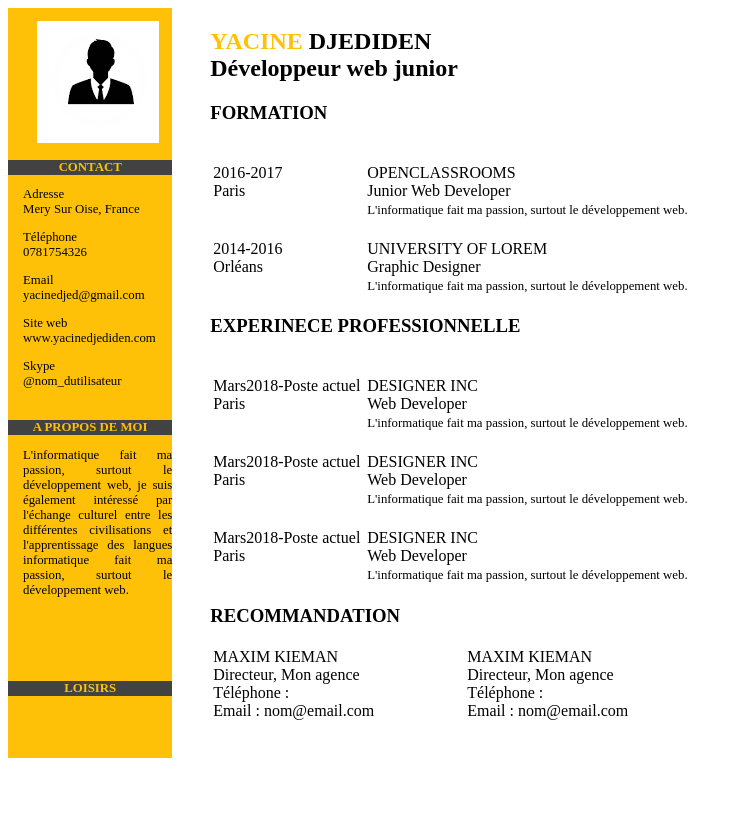
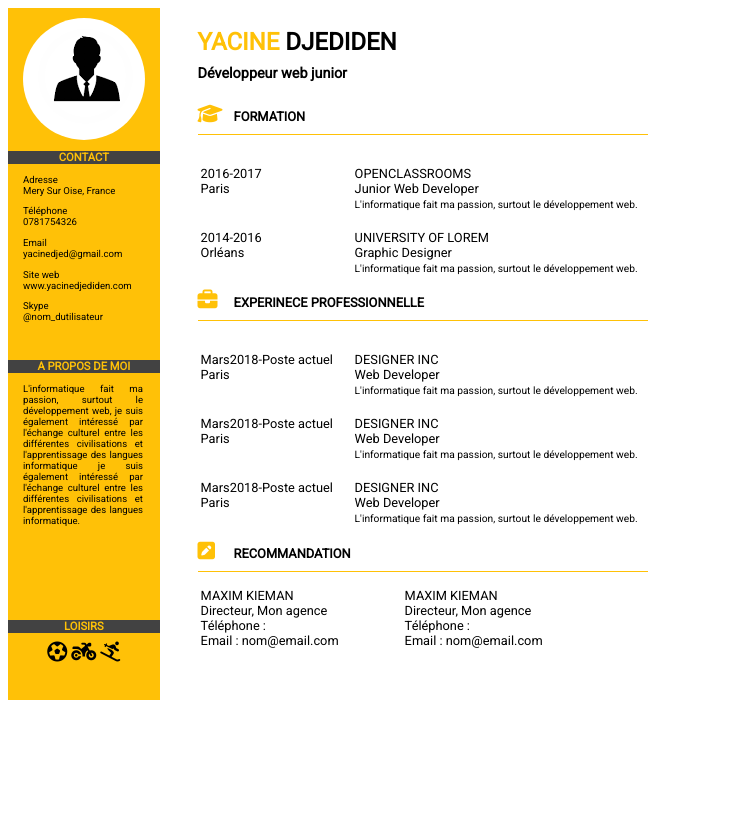
Before and after one commit to YacineDjediden/YacineDjediden.github.io, a plain HTML site: page index.html in a window 1280 px wide. Shown: the whole page, without its empty margins (0-742 px from the left). After the commit the page ends 800 px from the top, so only its background shows below. Drawn offline with Linux system fonts and the light colour scheme.

Commit message:
Ajout table et icones,borders

```diff
--- a/css/styles.css
+++ b/css/styles.css
@@ -1,29 +1,34 @@
 .charset {
     font-size: 0.8em;
-    /*width: 17%;*/
+    /*max-width: ...px;*/
 }
 td {
     /*width: 50%;*/
     min-width: 150px;
-    /*font-size: 0.6em;*/
+    font-size: 0.8em;
 }
 p{
     text-align: justify;
-    font-size: 0.8em;
-    max-width: 150px;
+    font-size: 0.6em;
+    max-width: 120px;
     margin-left: 15px;
 }
 .photo {
-    text-align: center;
+    /*border-radius: 20px / 10px;
+    text-align: center;*/
+}
+img {
+    border-radius: 80px / 80px;
+     text-align: center;
 }
 #gauche {
     /*border: 1px solid black;*/
-    width: 13%;
-    height: 750px;
+    width: 12%;
+    /*height: 750px;*/
     float: left;
     background-color: rgb(255,193,7);
     text-align: center;
-    /*margin: auto; *//* On peut donc demander à ce que le bloc soit centré avec auto*/
+    margin: auto; /* On peut donc demander à ce que le bloc soit centré avec auto*/
     /*margin-bottom: 20px;*/
 }
 #gauche h2 {
@@ -31,30 +36,42 @@ p{
     background-color: rgb(66,66,66); /*grey;*/
     color: rgb(255,193,7);
     text-transform: uppercase;
-    font-size: 0.8em;
-    /*height: 20px;*/
+    font-size: 0.7em;
+}
+body {
+    font-family: "Roboto";
 }
 #contact {
-    height: 250px;
+    height: 200px;
 }
 #apropos {
     height: 250px;
 }
 #loisirs {
-  height: 150px;
+  height: 80px;
 }
 #droite {
     float: right;
-    width: 84%;
+    width: 85%;
     height: 750px;
     /*text-align: justify;*/
-    /*margin: auto;*/
+    margin: auto;
 }
-mark {
+strong {
     /* La couleur de fond prend le pas sur celle de toute la page*/
     background-color: white;
     color: rgb(255,193,7);
 }
+mark {
+    font-size: 0.6em;
+    background-color: white;
+}
 .recommandation {
-    min-width: 250px;
+    min-width: 200px;
 }
+h3 {
+    border-bottom: 1px solid rgb(255,193,7);
+    width: 450px;
+    height: 30px;
+    font-size: 0.8em;
+}
--- a/index.html
+++ b/index.html
@@ -3,7 +3,11 @@
     <head>
          <!-- En-tête de la page -->
         <meta charset="utf-8" />
-        <link rel="stylesheet" href="css/styles.css" />
+        <link rel="stylesheet" href="css/styles.css">
+        <link href='https://fonts.googleapis.com/css?family=Roboto' rel='stylesheet'>
+        <link rel="stylesheet" href="https://cdnjs.cloudflare.com/ajax/libs/font-awesome/4.7.0/css/font-awesome.min.css">
+        <script src="https://kit.fontawesome.com/a076d05399.js"></script>
+
         <title>CV Yacine</title>
     </head>
 
@@ -22,17 +26,22 @@
         </section>
         <section id="apropos">
             <h2>A propos de moi</h2>
-                <p>L'informatique fait ma passion, surtout le développement web, je suis également intéressé par l'échange culturel entre les différentes civilisations et l'apprentissage des langues informatique fait ma passion, surtout le développement web.</p>
+            <p>L'informatique fait ma passion, surtout le développement web, je suis également intéressé par l'échange culturel entre les différentes civilisations et l'apprentissage des langues informatique je suis également intéressé par l'échange culturel entre les différentes civilisations et l'apprentissage des langues informatique.
+            </p>
         </section>
         <section id="loisirs">
             <h2>Loisirs</h2>
+            <i class="fa fa-futbol-o" style="font-size:20px;"></i>
+            <i class="fa fa-motorcycle" style="font-size:20px;"></i>
+            <i class="fas fa-skiing" style="font-size:20px;"></i>
+                <!--<i class="far fa-biking" style="font-size:20px;"></i>-->
         </section>
         </article>
         <article id="droite">
-                <h1> <mark>YACINE</mark> DJEDIDEN<br/>Développeur web junior</h1>
-               <!-- <h2>Développeur web junior</h2>-->
+            <h1> <strong>YACINE</strong> DJEDIDEN<br/> <mark>Développeur web junior</mark></h1>
         <section id="parcours">
-                <h3>FORMATION</h3>
+            <h3><i class="fa fa-graduation-cap" style="font-size:20px; color: rgb(255,193,7); width: 8%;"></i>FORMATION
+            </h3>
                 <table>
 <!-- Formation -->
                     <tr>
@@ -53,7 +62,8 @@
                         </td>
                     </tr>
                 </table>
-                <h3>EXPERINECE PROFESSIONNELLE</h3>
+            <h3><i class="fa fa-briefcase" style="font-size:20px; color: rgb(255,193,7); width: 8%;"></i>EXPERINECE PROFESSIONNELLE
+            </h3>
                 <table>
 <!-- Poste designer -->
                     <tr>
@@ -83,7 +93,9 @@
                         </td>
                     </tr>
                 </table>
-                 <h3>RECOMMANDATION</h3>
+            <h3>
+                <i class="fa fa-pencil-square" style="font-size:20px; color: rgb(255,193,7); width: 8%;"></i>RECOMMANDATION
+            </h3>
                 <table>
 <!-- Recommandation -->
                     <tr>
```
Lines whose indentation alone changed are shown as unchanged.
